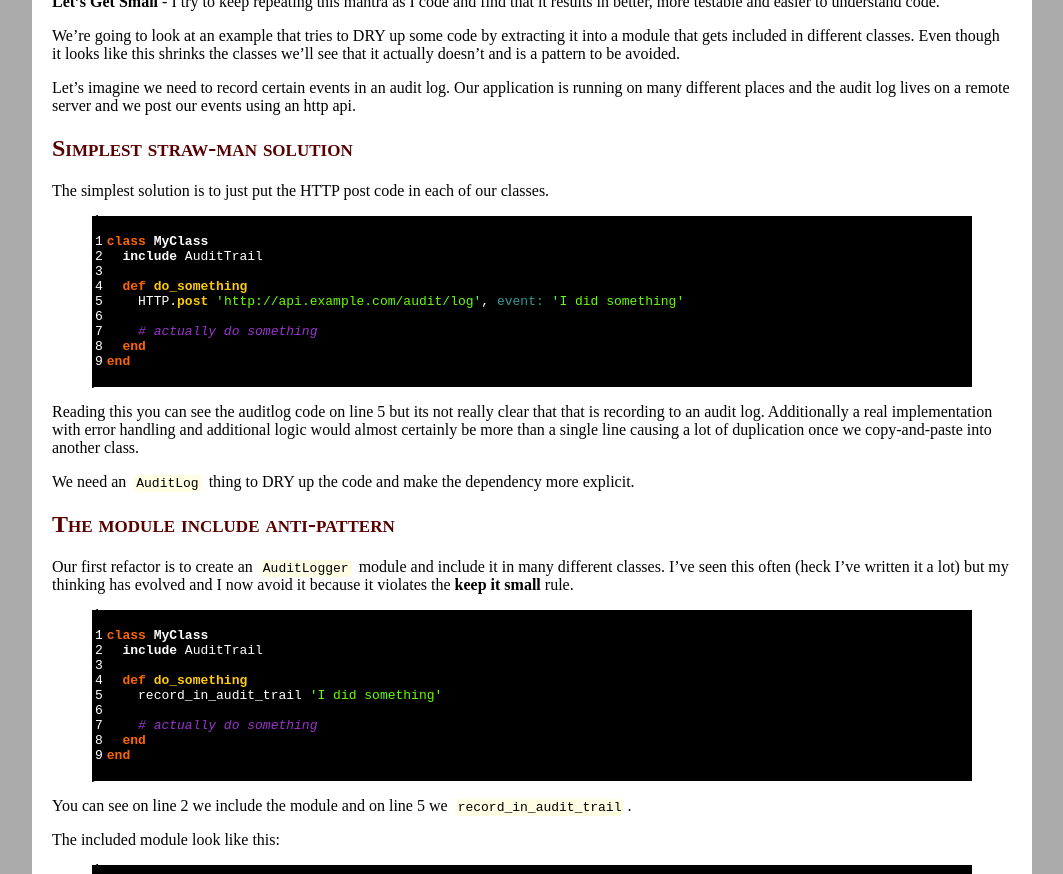
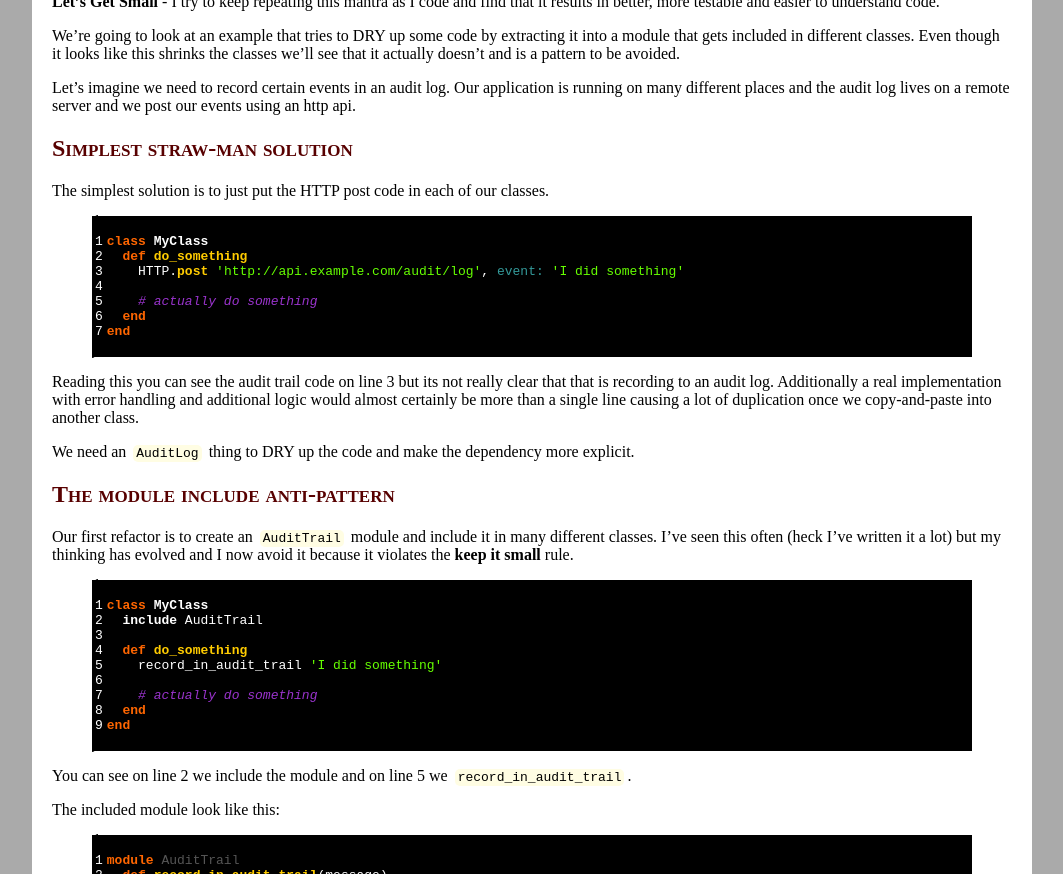
Before and after one commit to alexrothenberg/alexrothenberg.github.com, a Jekyll site: the page built from _posts/2013-10-28-why-i-dislike-the-module-include-pattern.md, in a window 1280 px wide and 900 px high, scrolled down 713 px, cut to the strip 26-900 px from the top of the window. Shown: the whole strip, without its empty margins (108-1171 px from the left). Built offline with Jekyll 4.4.1, drawn with Linux system fonts in a browser that asks for light colours; comment, search, counter and statistics services are not loaded.

Commit message:
fixed some typos

```diff
--- a/_posts/2013-10-28-why-i-dislike-the-module-include-pattern.md
+++ b/_posts/2013-10-28-why-i-dislike-the-module-include-pattern.md
@@ -29,8 +29,6 @@ The simplest solution is to just put the HTTP post code in each of our classes.
 
 {% highlight ruby linenos%}
 class MyClass
-  include AuditTrail
-
   def do_something
     HTTP.post 'http://api.example.com/audit/log', event: 'I did something'
 
@@ -39,13 +37,13 @@ class MyClass
 end
 {% endhighlight %}
 
-Reading this you can see the auditlog code on line 5 but its not really clear that that is recording to an audit log.  Additionally a real implementation with error handling and additional logic would almost certainly be more than a single line causing a lot of duplication once we copy-and-paste into another class.
+Reading this you can see the audit trail code on line 3 but its not really clear that that is recording to an audit log.  Additionally a real implementation with error handling and additional logic would almost certainly be more than a single line causing a lot of duplication once we copy-and-paste into another class.
 
 We need an `AuditLog` thing to DRY up the code and make the dependency more explicit.
 
 ## The module include anti-pattern
 
-Our first refactor is to create an `AuditLogger` module and include it in many different classes.
+Our first refactor is to create an `AuditTrail` module and include it in many different classes.
 I've seen this often (heck I've written it a lot) but my thinking has evolved and I now avoid it because it violates the **keep it small** rule.
 
 {% highlight ruby linenos%}
```
